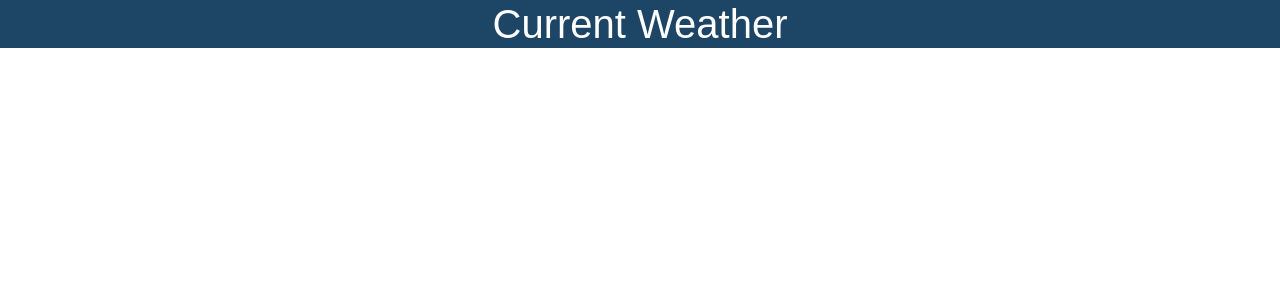
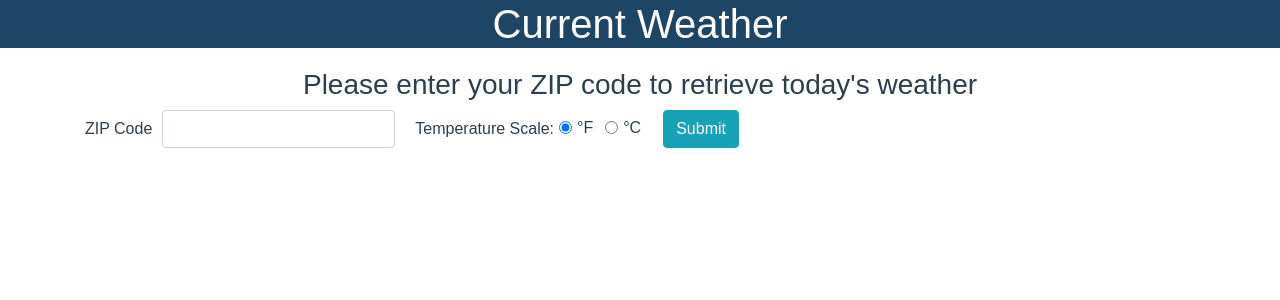
Before and after one commit to andreios/currentweather, a Vue app: page / in a window 1280 px wide. Shown: the top 300 px of the page. Built offline with nearby package versions, Linux system fonts and the light colour scheme; a web font is replaced by a local one.

Commit message:
inputs compelete

```diff
--- a/public/index.html
+++ b/public/index.html
@@ -6,7 +6,7 @@
     <meta name="viewport" content="width=device-width,initial-scale=1.0">
     <link rel="icon" href="<%= BASE_URL %>favicon.ico">
     <link rel="stylesheet" href="https://use.typekit.net/xmv5cgb.css">
-    <title><%= htmlWebpackPlugin.options.title %></title>
+    <title>Current Weather in your area</title>
   </head>
   <body>
     <noscript>
--- a/src/App.vue
+++ b/src/App.vue
@@ -1,16 +1,19 @@
 <template>
   <div id="app">
     <Header title="Current Weather" />
+    <UserInput></UserInput>
   </div>
 </template>
 
 <script>
 import Header from "./components/Header.vue";
+import UserInput from "./components/UserInput.vue";
 
 export default {
   name: "App",
   components: {
     Header,
+    UserInput,
   },
 };
 </script>
--- /dev/null
+++ b/src/components/UserInput.vue
@@ -0,0 +1,51 @@
+<template>
+  <div class="userinput container">
+    <h3>Please enter your ZIP code to retrieve today's weather</h3>
+    <div class="form-row align-items-center">
+        <label for="inputZip" class="col-form-label col-auto">ZIP Code</label>
+        <div class="col-auto">
+            <input type="text" class="form-control" id="inputZip" >
+        </div>
+        <div class="col-auto">
+        <span>Temperature Scale:</span>
+            <div class="form-check form-check-inline">
+                <input class="form-check-input" type="radio" name="inputTempScale" id="tempF" value="imperial" checked>
+                <label class="form-check-label" for="tempF">°F</label>
+            </div>
+            <div class="form-check form-check-inline">
+                <input class="form-check-input" type="radio" name="inputTempScale" id="tempC" value="metric">
+                <label class="form-check-label" for="tempC">°C</label>
+            </div>
+        </div>
+        <div class="col-auto">
+            <button type="button" class="btn btn-info">Submit</button>
+        </div>
+    </div>
+  </div>
+</template>
+
+<script lang="ts">
+import Vue from "vue";
+export default Vue.extend({
+  name: "UserInput",
+});
+</script>
+
+<style scoped>
+span {
+    margin-left: 10px;
+    margin-right: 5px;
+}
+.userinput {
+  margin: 20px;
+  font-family: neue-kabel, sans-serif;
+  font-weight: 400;
+  font-style: normal;
+  -webkit-font-smoothing: antialiased;
+  -moz-osx-font-smoothing: grayscale;
+  text-align: center;
+  display: block;
+  margin-left: auto;
+  margin-right: auto;
+}
+</style>
```
